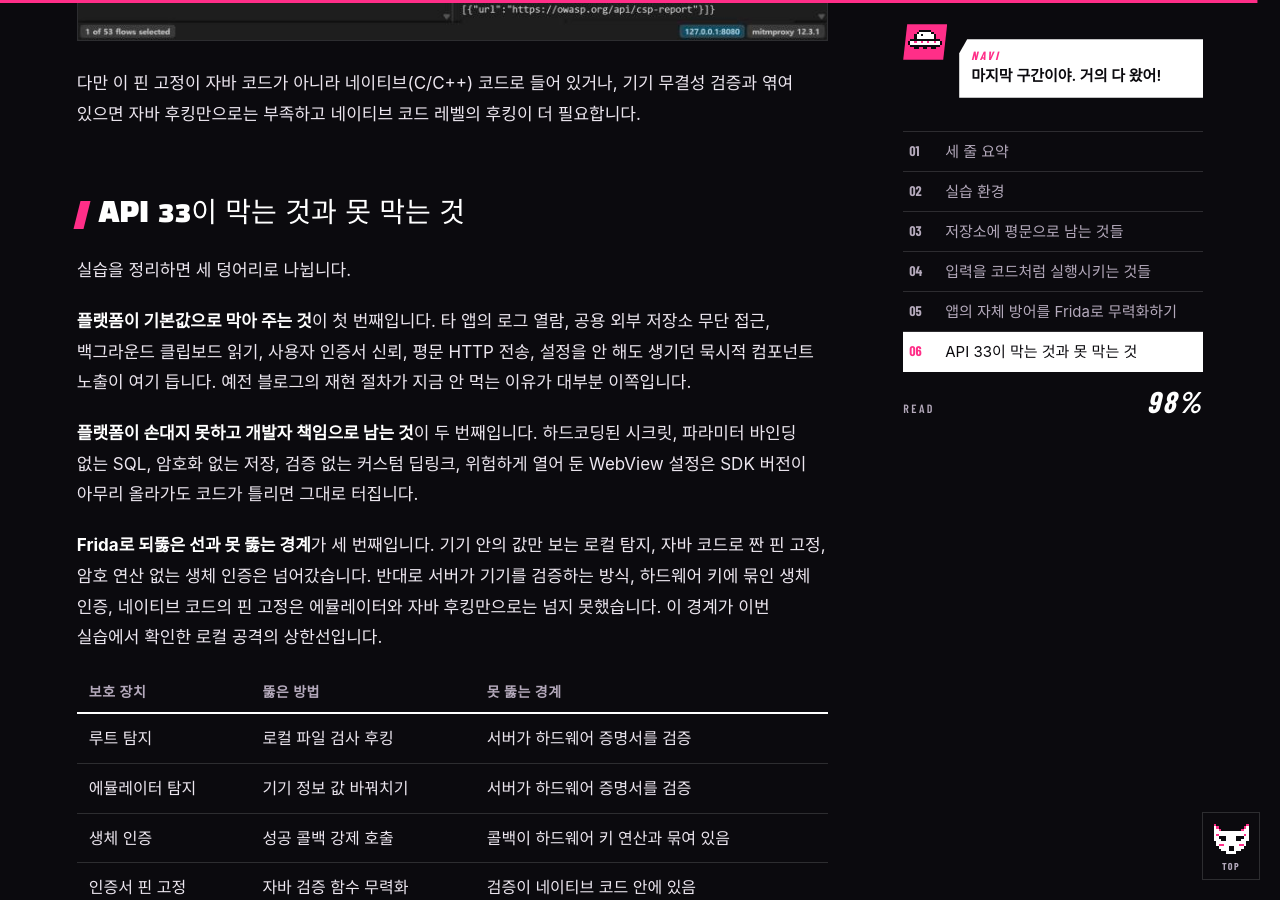
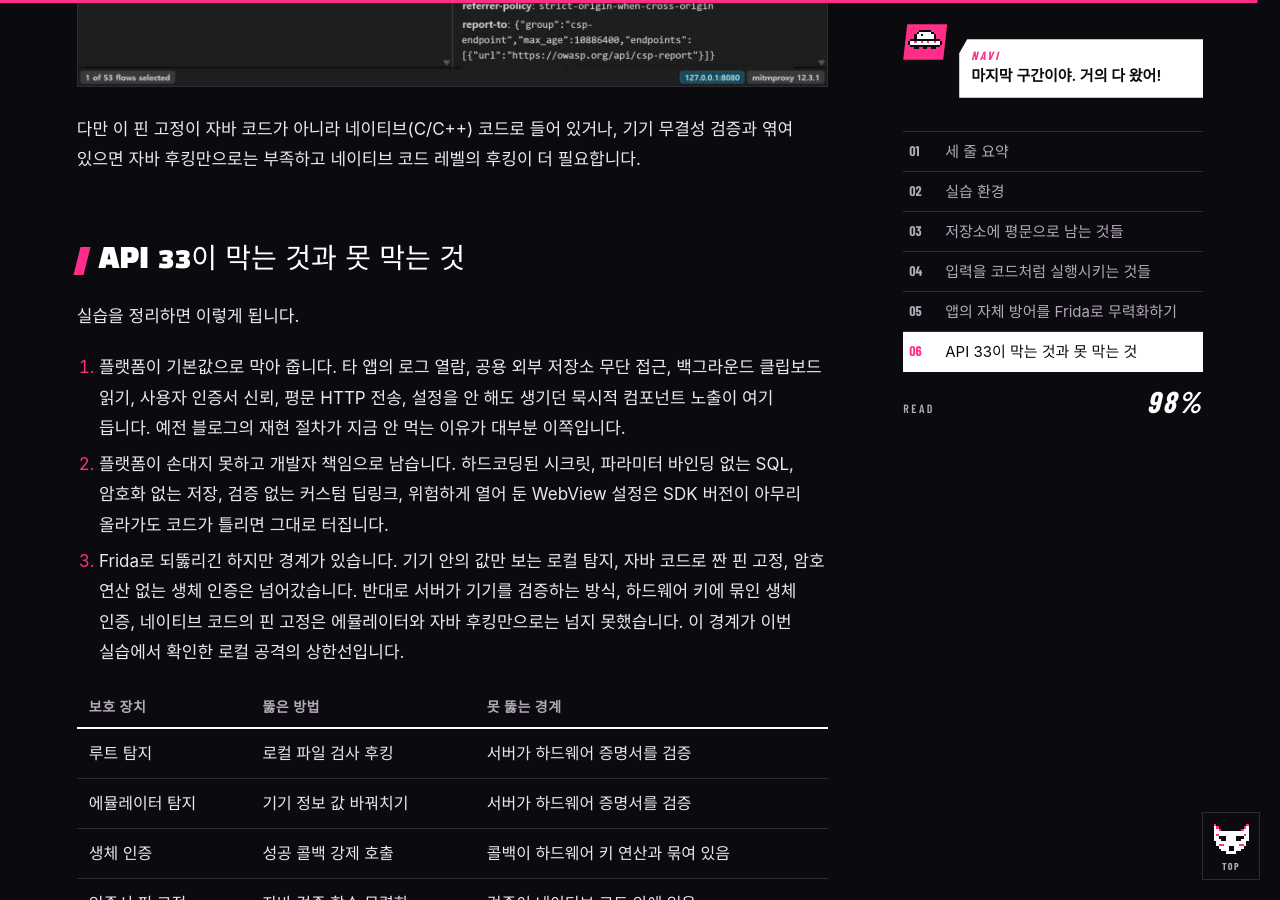
Before and after one commit to Grace0409/grace0409.github.io, a Jekyll site: the page built from _posts/2026-11-10-androgoat-api33.md, in a window 1280 px wide and 900 px high, scrolled down 34597 px. Built offline with Jekyll 4.4.1, drawn with Linux system fonts in a browser that asks for light colours; some web fonts are replaced; some of the changed text lies outside the part shown.

Commit message:
AI스러운 서술 정리: 세 덩어리/두 갈래 구조를 번호 목록으로

```diff
--- a/_posts/2026-11-10-androgoat-api33.md
+++ b/_posts/2026-11-10-androgoat-api33.md
@@ -157,7 +157,12 @@ File.exists.implementation = function () {
 
 ![smali 패치 후 관리자 권한을 얻어 ADMINISTRATION 버튼이 활성화된 화면](/assets/img/androgoat/binary-patching.png)
 
-**생체 인증**: 이 항목이 가장 조심해서 읽어야 할 결론을 냅니다. 생체 인증 API를 쓰는 방식은 두 갈래로 나뉩니다. 하나는 "지문이 맞았다"는 결과만 콜백으로 받아 그걸 믿고 다음 로직을 실행하는 방식이고, 다른 하나는 지문 인증이 성공해야만 풀리는 암호화 키(CryptoObject)를 같이 써서, 인증이 진짜로 성공해야 그 키로 데이터를 복호할 수 있게 만드는 방식입니다. AndroGoat은 전자였습니다. 디컴파일해 보니 `authenticate()`를 CryptoObject 없이 호출하고, 성공 콜백은 다이얼로그만 띄울 뿐 어떤 암호 연산도 하지 않았습니다.
+**생체 인증**: 이 항목이 가장 조심해서 읽어야 할 결론을 냅니다. 생체 인증 API를 쓰는 방식은 두 가지입니다.
+
+1. "지문이 맞았다"는 결과만 콜백으로 받아 그걸 믿고 다음 로직을 실행하는 방식입니다.
+2. 지문 인증이 성공해야만 풀리는 암호화 키(CryptoObject)를 같이 써서, 인증이 진짜로 성공해야 그 키로 데이터를 복호할 수 있게 만드는 방식입니다.
+
+AndroGoat은 1번이었습니다. 디컴파일해 보니 `authenticate()`를 CryptoObject 없이 호출하고, 성공 콜백은 다이얼로그만 띄울 뿐 어떤 암호 연산도 하지 않았습니다.
 
 그래서 실제 지문 대신 콜백 자체를 강제로 불러 봤습니다. 먼저 에뮬레이터에 지문을 등록해 정상 인증이 되는 걸 확인한 다음, `Java.choose`(현재 메모리에 떠 있는 특정 클래스의 인스턴스를 찾는 Frida 함수)로 살아 있는 콜백 객체를 찾아, 그 객체의 성공 처리 함수를 직접 불렀습니다.
 
@@ -208,13 +213,11 @@ var Pinner = Java.use("okhttp3.CertificatePinner");
 
 ## API 33이 막는 것과 못 막는 것
 
-실습을 정리하면 세 덩어리로 나뉩니다.
+실습을 정리하면 이렇게 됩니다.
 
-**플랫폼이 기본값으로 막아 주는 것**이 첫 번째입니다. 타 앱의 로그 열람, 공용 외부 저장소 무단 접근, 백그라운드 클립보드 읽기, 사용자 인증서 신뢰, 평문 HTTP 전송, 설정을 안 해도 생기던 묵시적 컴포넌트 노출이 여기 듭니다. 예전 블로그의 재현 절차가 지금 안 먹는 이유가 대부분 이쪽입니다.
-
-**플랫폼이 손대지 못하고 개발자 책임으로 남는 것**이 두 번째입니다. 하드코딩된 시크릿, 파라미터 바인딩 없는 SQL, 암호화 없는 저장, 검증 없는 커스텀 딥링크, 위험하게 열어 둔 WebView 설정은 SDK 버전이 아무리 올라가도 코드가 틀리면 그대로 터집니다.
-
-**Frida로 되뚫은 선과 못 뚫는 경계**가 세 번째입니다. 기기 안의 값만 보는 로컬 탐지, 자바 코드로 짠 핀 고정, 암호 연산 없는 생체 인증은 넘어갔습니다. 반대로 서버가 기기를 검증하는 방식, 하드웨어 키에 묶인 생체 인증, 네이티브 코드의 핀 고정은 에뮬레이터와 자바 후킹만으로는 넘지 못했습니다. 이 경계가 이번 실습에서 확인한 로컬 공격의 상한선입니다.
+1. 플랫폼이 기본값으로 막아 줍니다. 타 앱의 로그 열람, 공용 외부 저장소 무단 접근, 백그라운드 클립보드 읽기, 사용자 인증서 신뢰, 평문 HTTP 전송, 설정을 안 해도 생기던 묵시적 컴포넌트 노출이 여기 듭니다. 예전 블로그의 재현 절차가 지금 안 먹는 이유가 대부분 이쪽입니다.
+2. 플랫폼이 손대지 못하고 개발자 책임으로 남습니다. 하드코딩된 시크릿, 파라미터 바인딩 없는 SQL, 암호화 없는 저장, 검증 없는 커스텀 딥링크, 위험하게 열어 둔 WebView 설정은 SDK 버전이 아무리 올라가도 코드가 틀리면 그대로 터집니다.
+3. Frida로 되뚫리긴 하지만 경계가 있습니다. 기기 안의 값만 보는 로컬 탐지, 자바 코드로 짠 핀 고정, 암호 연산 없는 생체 인증은 넘어갔습니다. 반대로 서버가 기기를 검증하는 방식, 하드웨어 키에 묶인 생체 인증, 네이티브 코드의 핀 고정은 에뮬레이터와 자바 후킹만으로는 넘지 못했습니다. 이 경계가 이번 실습에서 확인한 로컬 공격의 상한선입니다.
 
 | 보호 장치 | 뚫은 방법 | 못 뚫는 경계 |
 |---|---|---|
```
